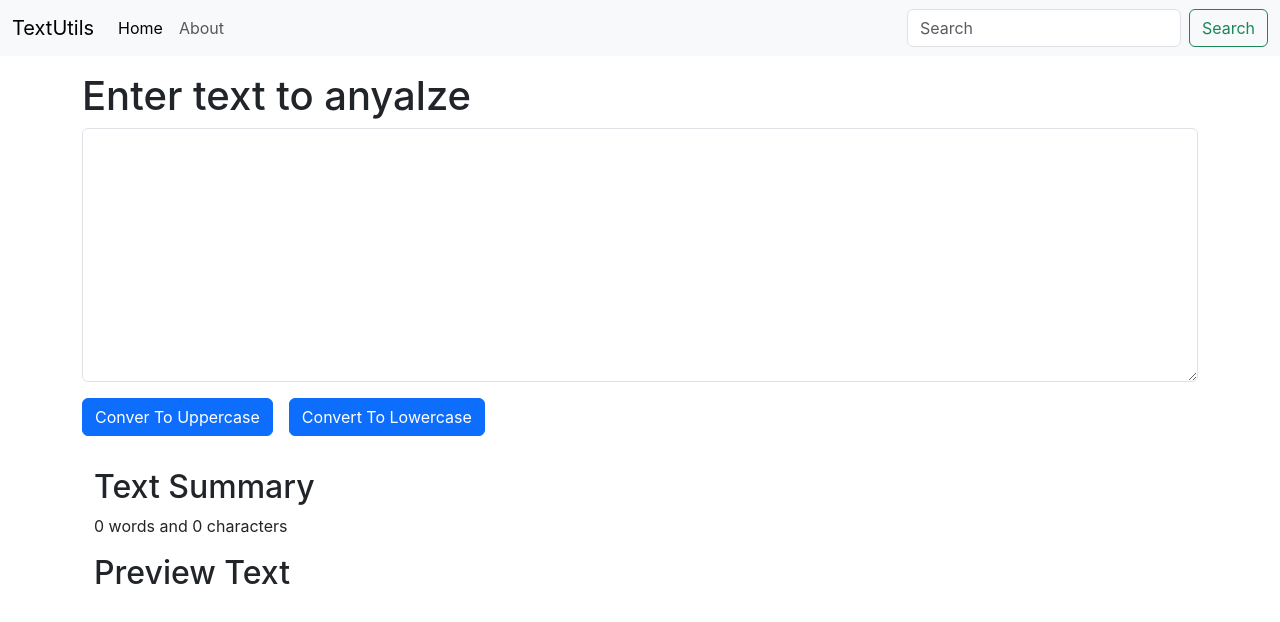
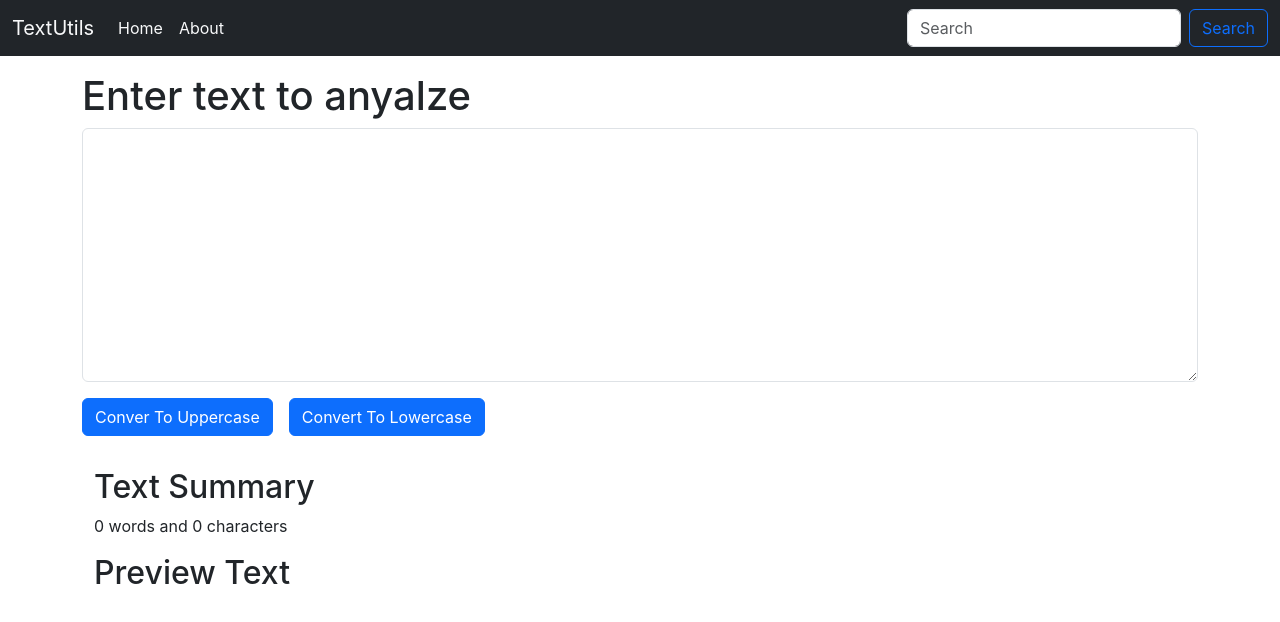
Before and after one commit to dixit9232/textUtils, a React (Create React App) app: page / in a window 1280 px wide. Shown: the top 622 px of the page. Built offline with nearby package versions, Linux system fonts and the light colour scheme.

Commit message:
change them of Navbar

```diff
--- a/src/components/Navbar.js
+++ b/src/components/Navbar.js
@@ -3,9 +3,9 @@ import PropTypes from "prop-types";
 
 export default function Navbar(props) {
   return (
-    <nav className="navbar navbar-expand-lg bg-body-tertiary">
+    <nav className="navbar navbar-expand-lg bg-dark">
       <div className="container-fluid">
-        <a className="navbar-brand" href="/">
+        <a className="navbar-brand text-light" href="/">
           {props.title}
         </a>
         <button
@@ -22,12 +22,16 @@ export default function Navbar(props) {
         <div className="collapse navbar-collapse" id="navbarSupportedContent">
           <ul className="navbar-nav me-auto mb-2 mb-lg-0">
             <li className="nav-item">
-              <a className="nav-link active" aria-current="page" href="/">
+              <a
+                className="nav-link active text-light"
+                aria-current="page"
+                href="/"
+              >
                 Home
               </a>
             </li>
             <li className="nav-item">
-              <a className="nav-link" href="/">
+              <a className="nav-link text-light" href="/">
                 About
               </a>
             </li>
@@ -39,7 +43,7 @@ export default function Navbar(props) {
               placeholder="Search"
               aria-label="Search"
             />
-            <button className="btn btn-outline-success" type="submit">
+            <button className="btn btn-outline-primary" type="submit">
               Search
             </button>
           </form>
```
